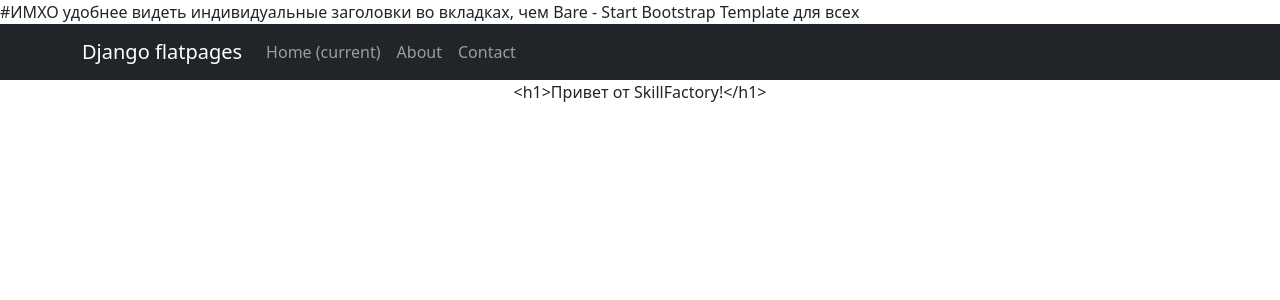
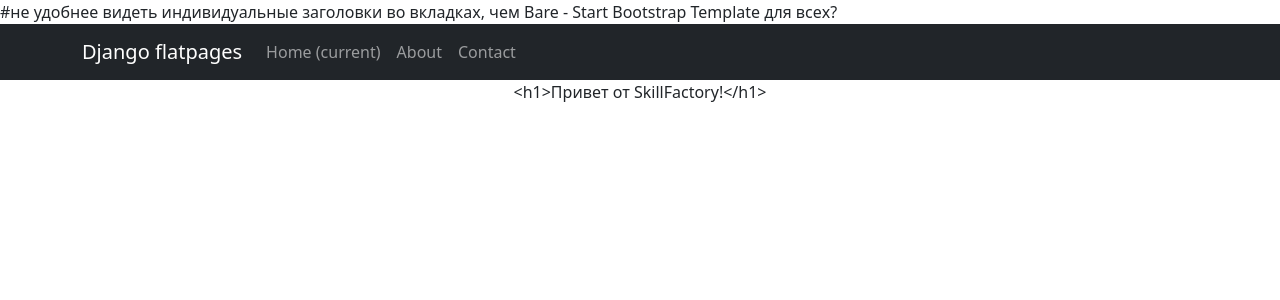
Before and after one commit to ulianasergeevna/DjangoProject, a Django app: template NewProject/templates/flatpages/default.html in a window 1280 px wide. Shown: the top 300 px of the page. Run offline with Django 4.2, Linux system fonts and the light colour scheme; the template is opened without the code that fills it: values that come from a table or form of the project are taken from there, others are empty; data comes from the database, SQL or seed files in the repository; some libraries are stand-ins or nearby versions.

Commit message:
Commit message

```diff
--- a/NewProject/templates/flatpages/default.html
+++ b/NewProject/templates/flatpages/default.html
@@ -6,7 +6,7 @@
         <meta name="description" content="" />
         <meta name="author" content="" />
         <title>{{ flatpage.title }}</title>
-        #ИМХО удобнее видеть индивидуальные заголовки во вкладках, чем Bare - Start Bootstrap Template для всех
+        #не удобнее видеть индивидуальные заголовки во вкладках, чем Bare - Start Bootstrap Template для всех?
 
         {% load static %}
         <!-- Core theme CSS (includes Bootstrap)-->
```
